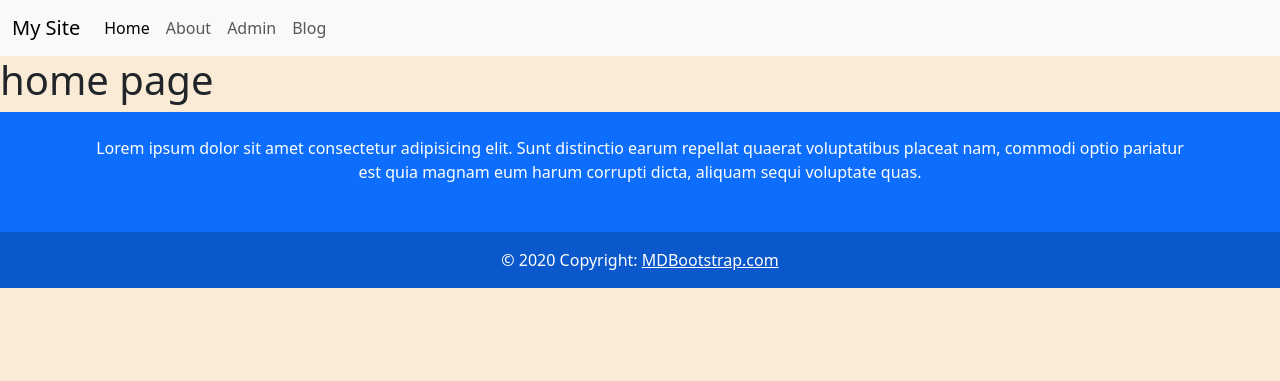
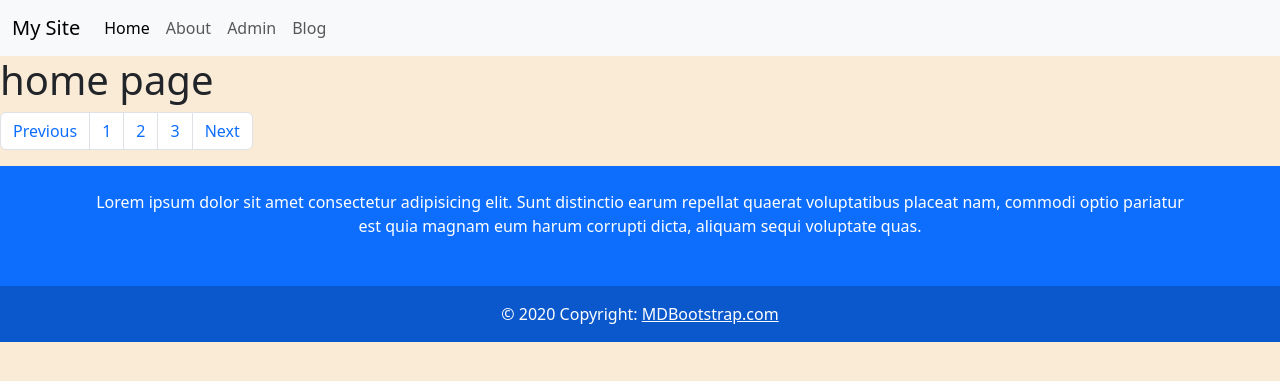
Before and after one commit to MohammadBohluli/blog, a Django app: page / in a window 1280 px wide. Shown: the top 381 px of the page. Run offline with Django 4.2, Linux system fonts and the light colour scheme.

Commit message:
add pagination bootstrap

```diff
--- a/core/templates/base.html
+++ b/core/templates/base.html
@@ -20,6 +20,7 @@
     {% block content %}
     {% endblock content %}
 
+    {% include 'partials/_pagination.html' %}
     {% include 'partials/_footer.html' %}
 </body>
 </html>
--- /dev/null
+++ b/core/templates/partials/_pagination.html
@@ -0,0 +1,9 @@
+<nav aria-label="Page navigation example">
+    <ul class="pagination">
+        <li class="page-item"><a class="page-link" href="#">Previous</a></li>
+        <li class="page-item"><a class="page-link" href="#">1</a></li>
+        <li class="page-item"><a class="page-link" href="#">2</a></li>
+        <li class="page-item"><a class="page-link" href="#">3</a></li>
+        <li class="page-item"><a class="page-link" href="#">Next</a></li>
+    </ul>
+</nav>
```
